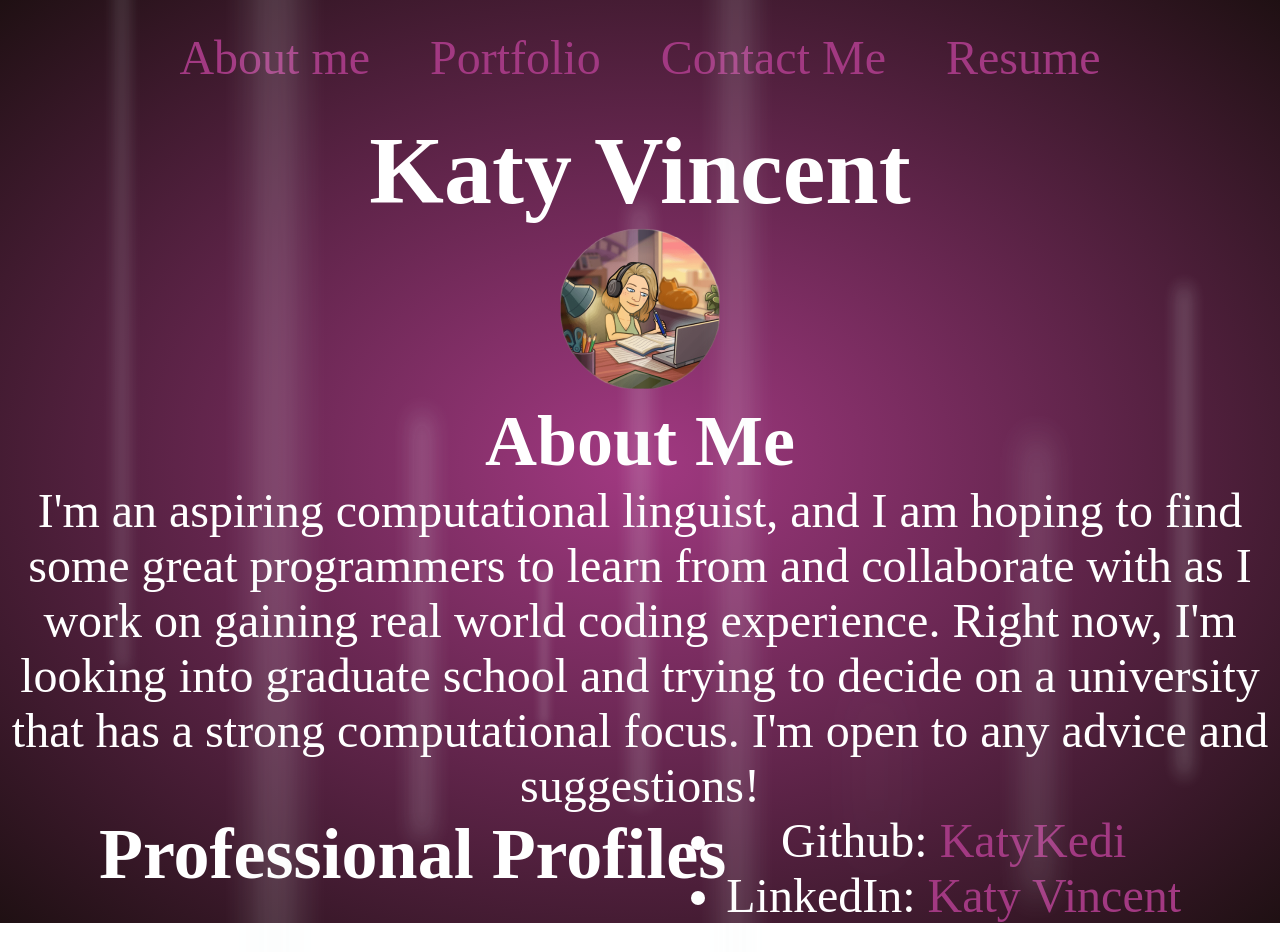
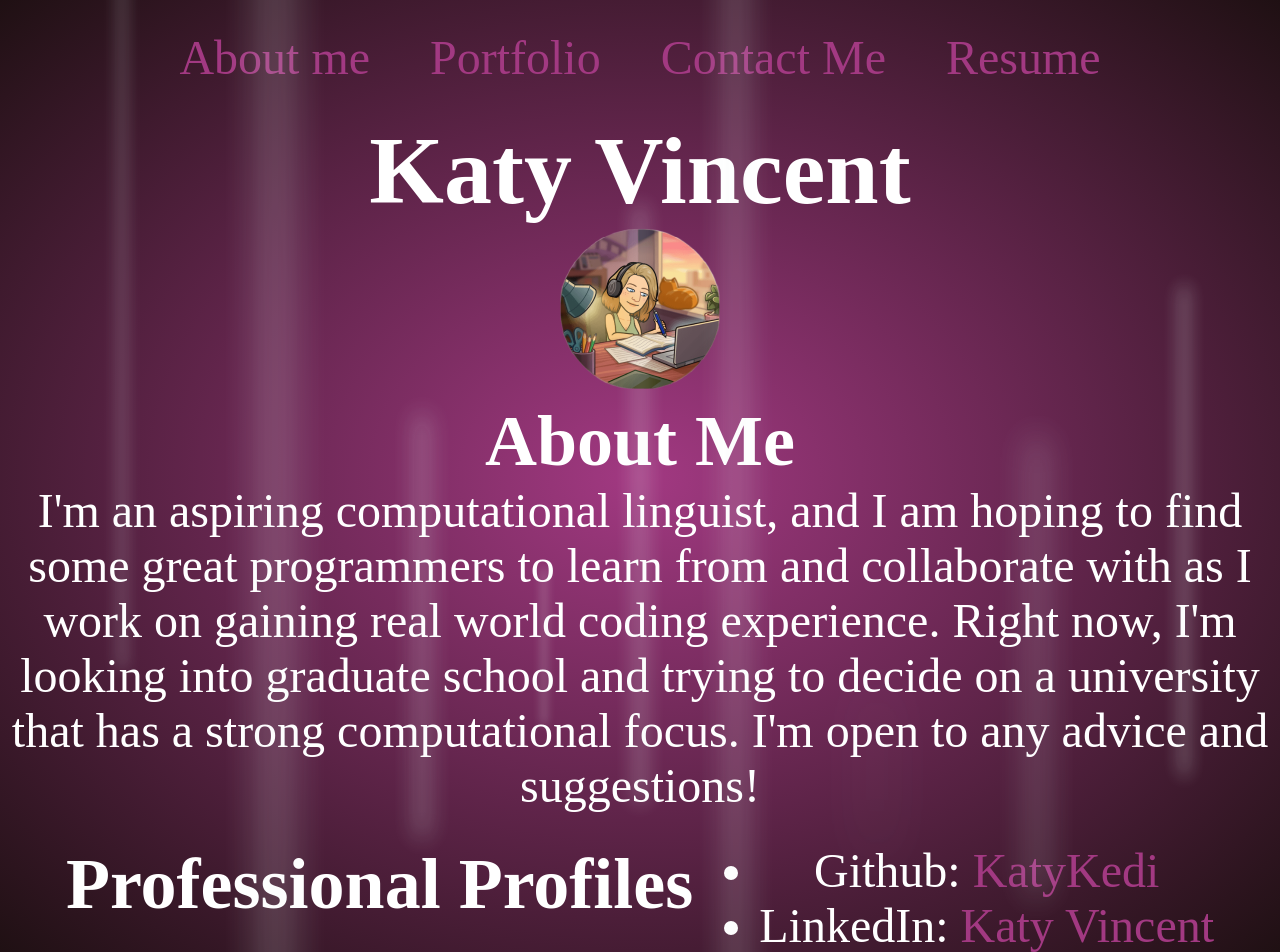
Before and after one commit to KatyKedi/react-portfolio, a React (Create React App) app: page / in a window 1280 px wide. Before the commit the page ends 923 px from the top, so only its background shows below. Built offline with nearby package versions, Linux system fonts and the light colour scheme.

Commit message:
github pages

```diff
--- a/package.json
+++ b/package.json
@@ -1,4 +1,5 @@
 {
+  "homepage": "http://katykedi.github.io/react-portfolio",
   "name": "react-portfolio",
   "version": "0.1.0",
   "private": true,
@@ -6,7 +7,9 @@
     "start": "react-scripts start",
     "build": "react-scripts build",
     "test": "react-scripts test",
-    "eject": "react-scripts eject"
+    "eject": "react-scripts eject",
+    "predeploy": "npm run build",
+    "deploy": "gh-pages -d build"
   },
   "eslintConfig": {
     "extends": [
--- a/src/App.css
+++ b/src/App.css
@@ -43,3 +43,9 @@ a:hover {
 img {
     max-width: 100%;
 }
+
+footer {
+    display: flex;
+    justify-content: space-evenly;
+    padding-top: 30px;
+}
```
